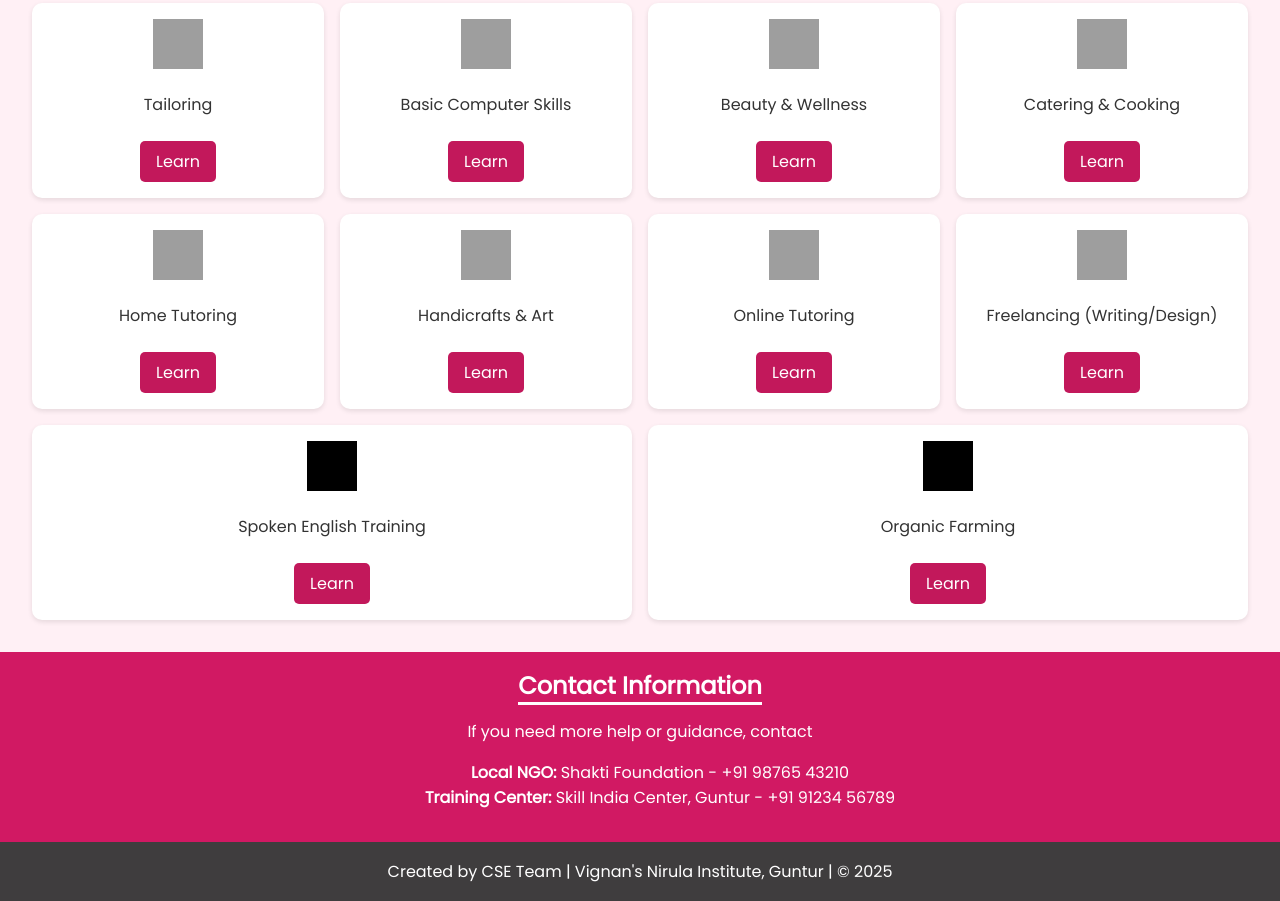
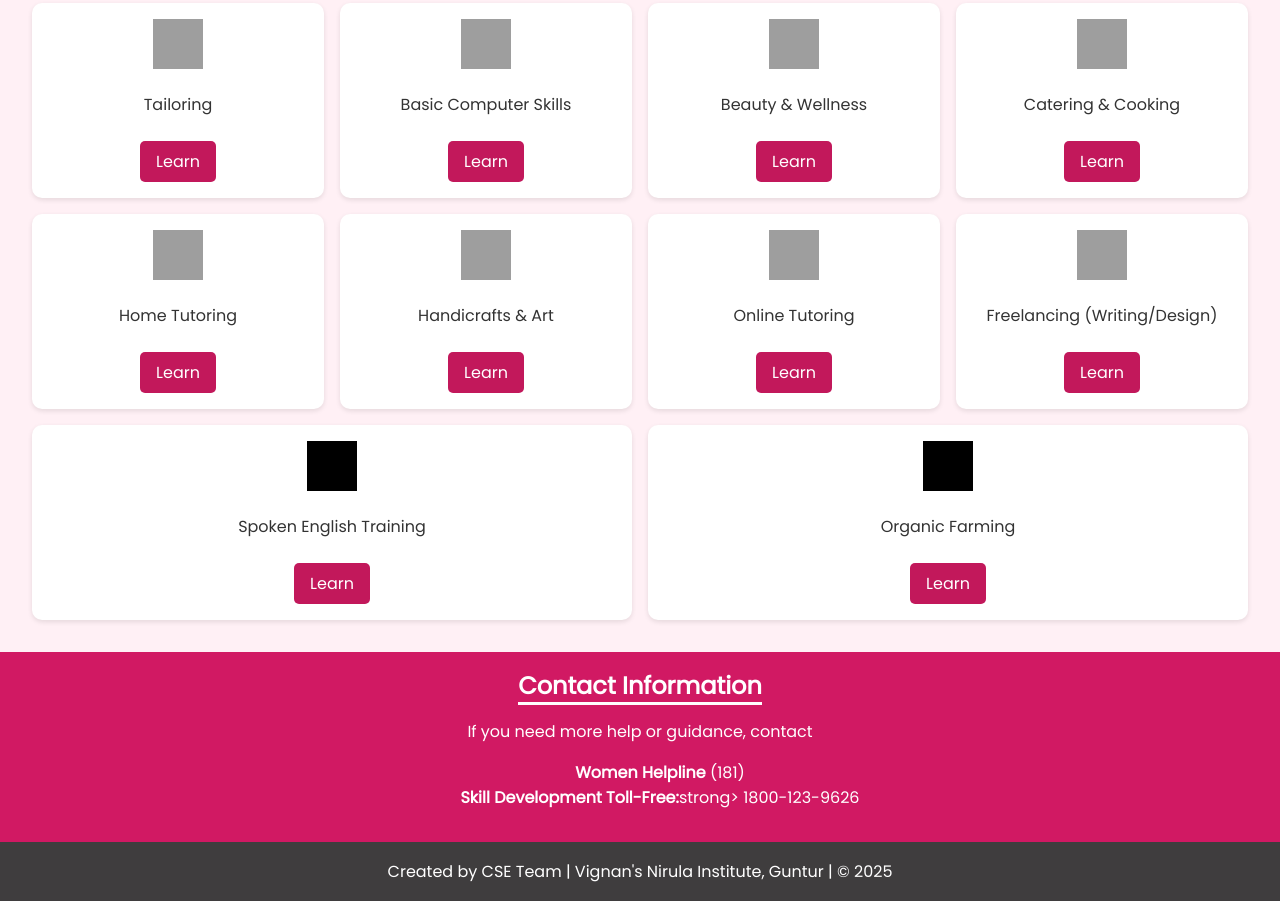
Before and after one commit to 123Lasya/csp_web_code, a plain HTML site: page index.html in a window 1280 px wide. Shown: the part 2560-3461 px from the top of the page. Drawn offline with Linux system fonts and the light colour scheme; grey boxes are pictures that could not be loaded.

Commit message:
Update index.html

```diff
--- a/index.html
+++ b/index.html
@@ -370,11 +370,10 @@ color:#fff;
         <p>If you need more help or guidance, contact </p>
         <ul>
           <li>
-            <strong>Local NGO:</strong> Shakti Foundation - +91 98765 43210
-          </li>
+          <strong> Women Helpline</strong> (181)
+</li>
           <li>
-            <strong>Training Center:</strong> Skill India Center, Guntur - +91
-            91234 56789
+           <strong>Skill Development Toll-Free:</strong>strong> 1800-123-9626
           </li>
         </ul>
       </div>
```
